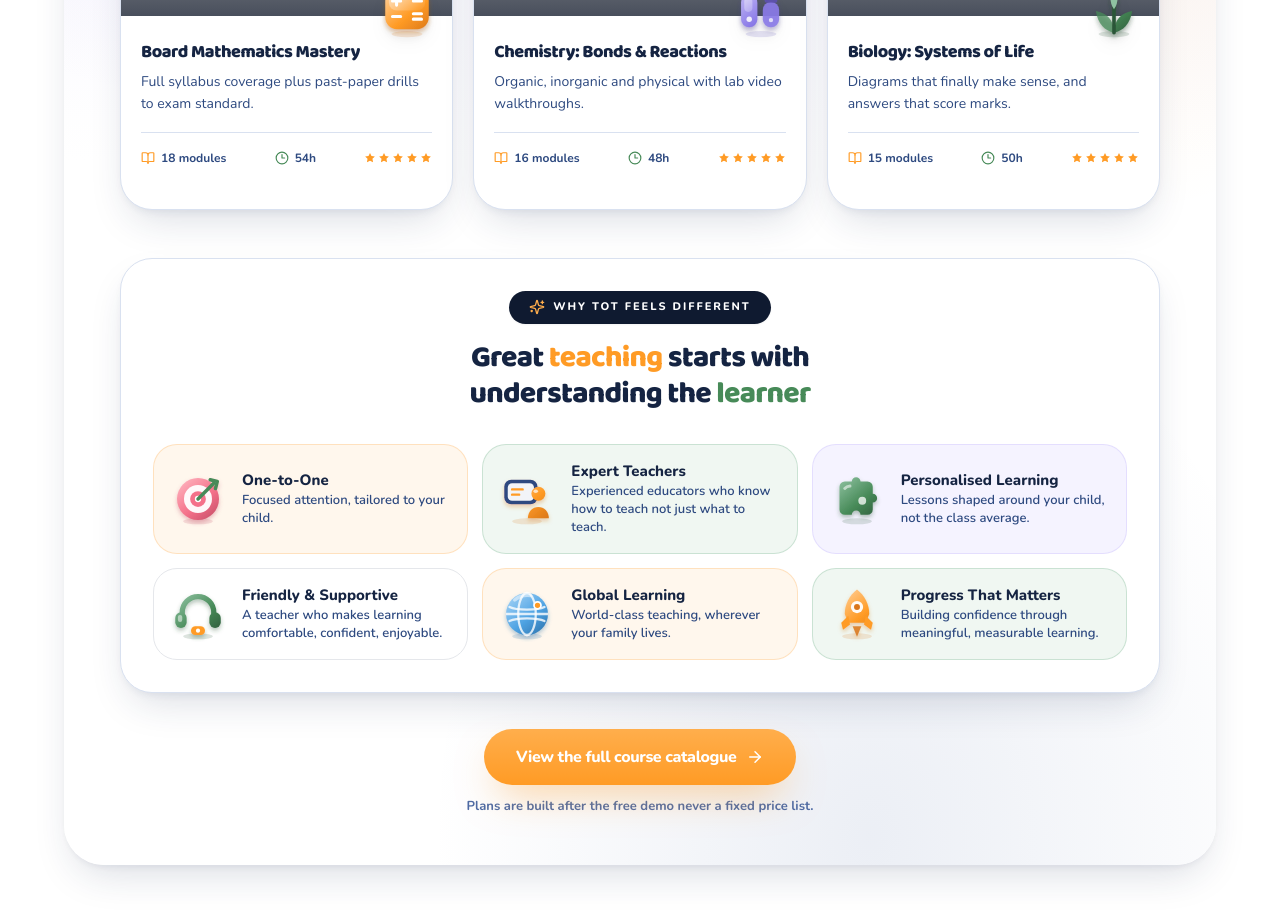
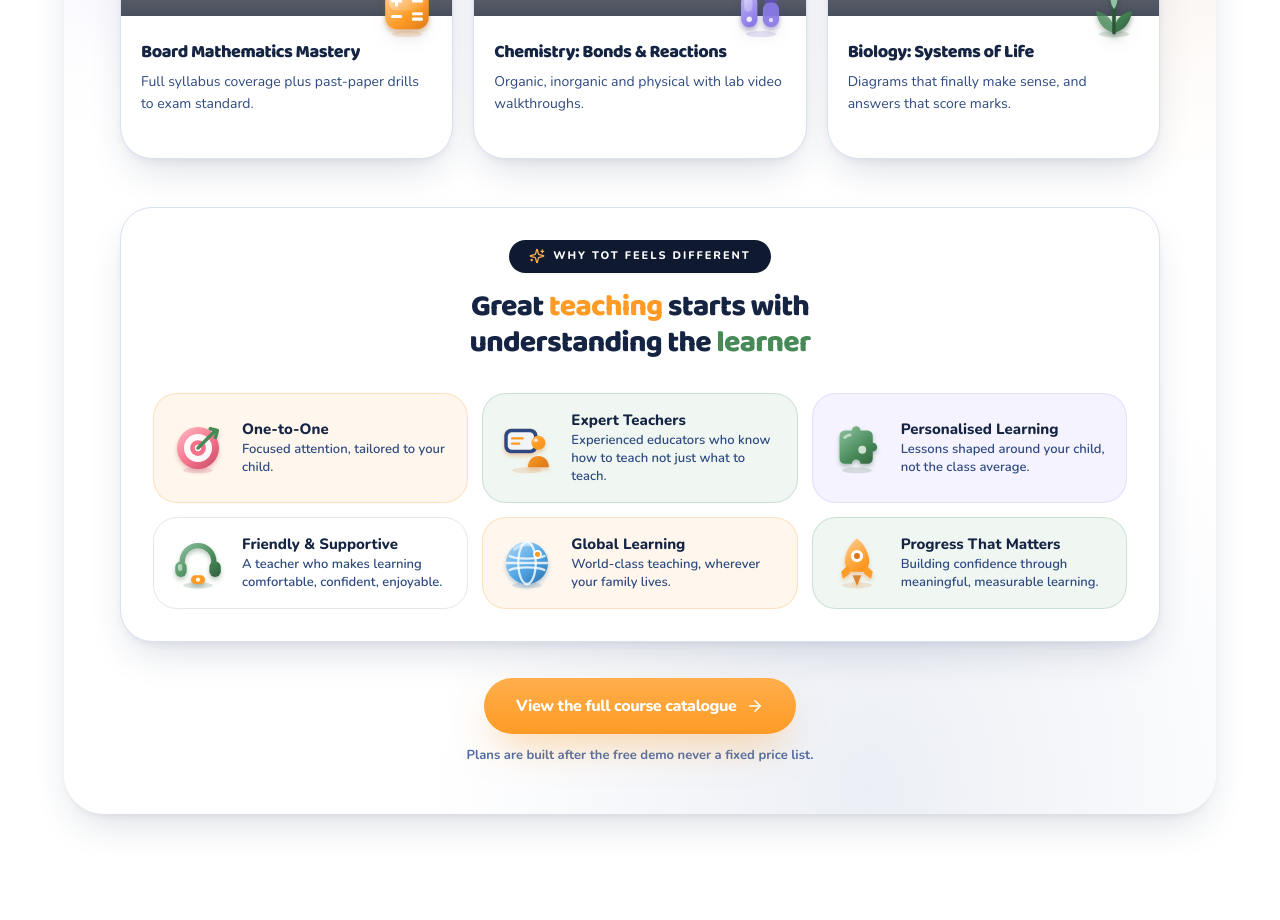
Before and after one commit to Lakshayg001/OnlyTeacher, a React (Vite) app: page / in a window 1280 px wide. Shown: the part 3720-4640 px from the top of the page. Built offline with nearby package versions, Linux system fonts and the light colour scheme; grey boxes are pictures that could not be loaded.

Commit message:
Remove modules, hours and rating from course cards

```diff
--- a/src/components/home/ExploreCourses.tsx
+++ b/src/components/home/ExploreCourses.tsx
@@ -151,17 +151,7 @@ export function ExploreCourses() {
 
 
 
-                      <div className="mt-4 flex items-center justify-between border-t border-navy-100 pt-4 text-[12px] font-bold text-navy-500">
-                        <span className="inline-flex items-center gap-1.5">
-                          <BookOpen className="h-3.5 w-3.5 text-amber-500" /> {c.modules} modules
-                        </span>
-                        <span className="inline-flex items-center gap-1.5">
-                          <Clock3 className="h-3.5 w-3.5 text-forest-500" /> {c.hours}h
-                        </span>
-                        <span className="inline-flex items-center gap-1">
-                          <Stars rating={c.rating} size={12} />
-                        </span>
-                      </div>
+
 
                       <div className={cn('mt-4 h-1.5 w-full origin-left scale-x-0 rounded-full bg-gradient-to-r transition-transform duration-500 group-hover:scale-x-100', ACCENT_BAR[c.accent])} />
                     </div>
```
